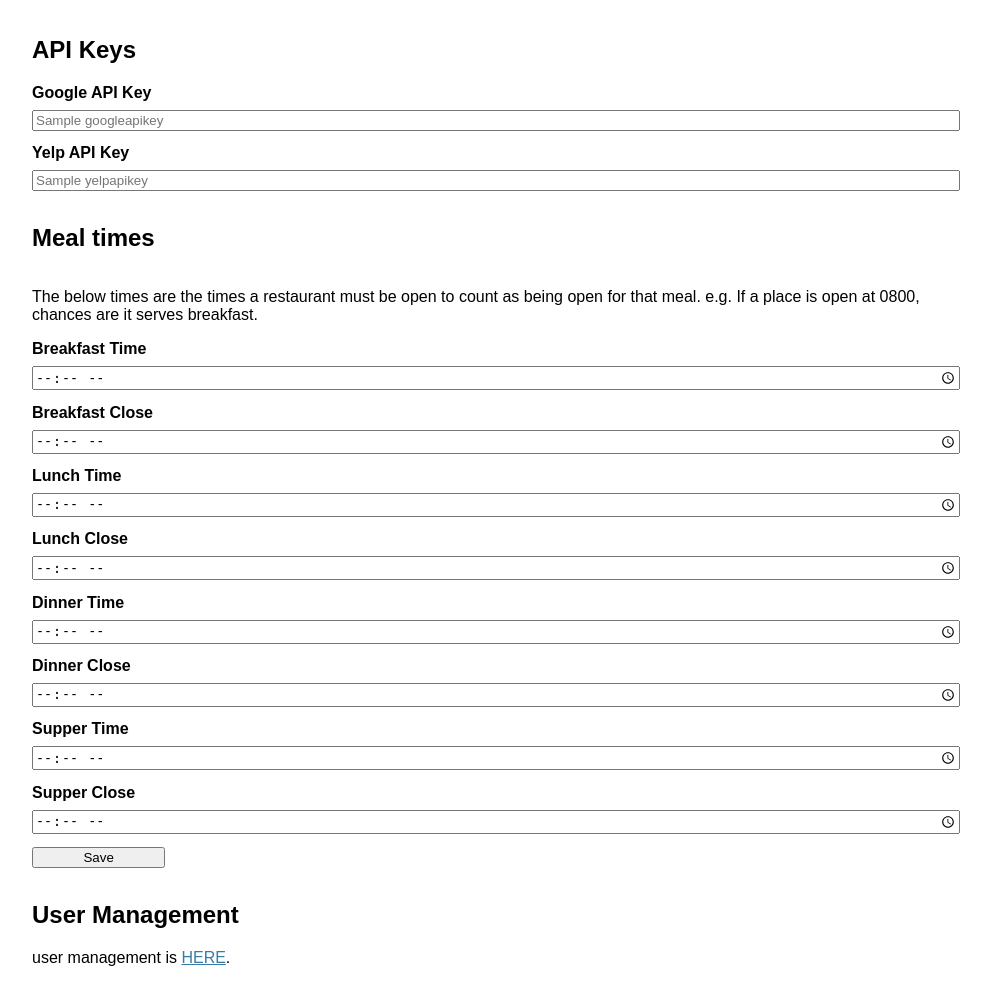
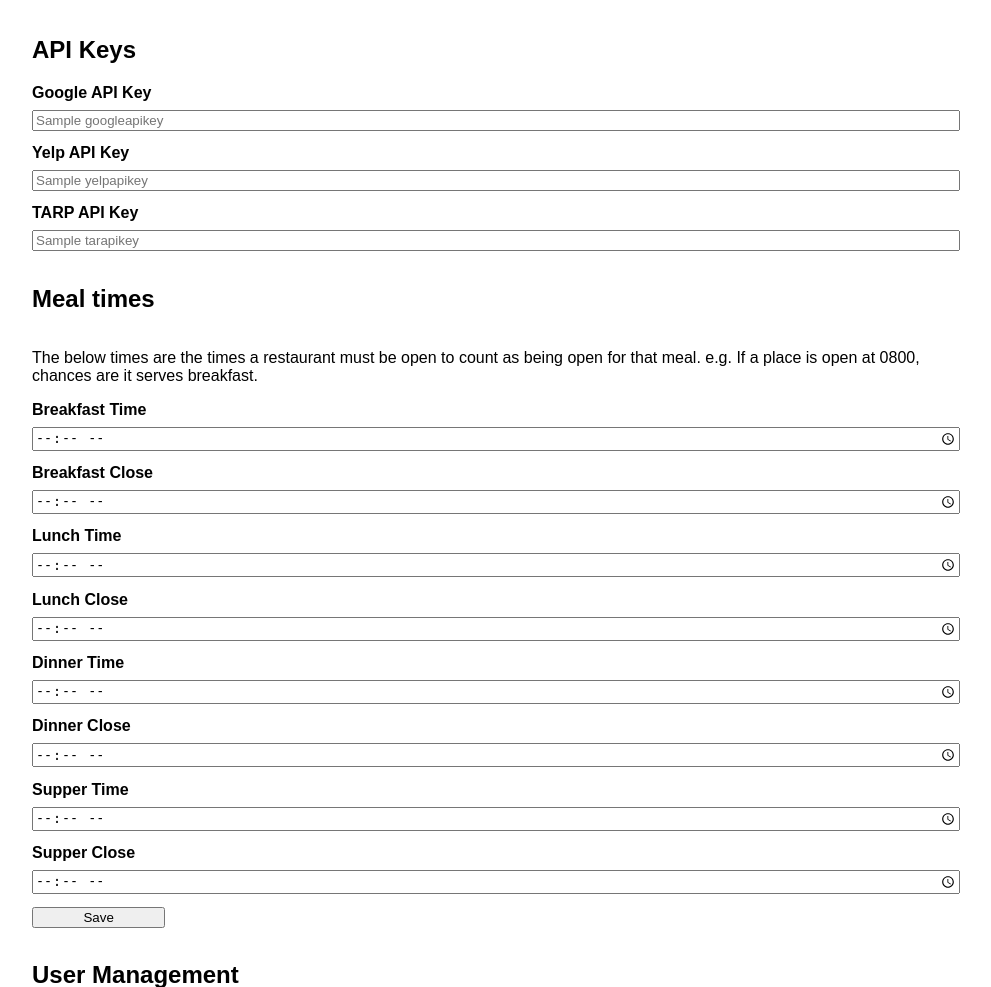
Before and after one commit to johnchampions/TARP, a Flask app: template templates/config/config.html in a window 1280 px wide. Shown: the part 115-1102 px from the top of the page, without its empty margins (144-1135 px from the left). Run offline with Flask 2, Linux system fonts and the light colour scheme; the template is opened without the code that fills it: most values are stand-ins (such as "Sample title", 1, 10 or a date in 2020); parts of the project's set-up code (start-up, migrations or seed data) failed here and were passed over; some libraries are stand-ins or nearby versions.

Commit message:
Added TAR api key text...

```diff
--- a/templates/config/config.html
+++ b/templates/config/config.html
@@ -10,6 +10,8 @@
     <input name="googleapikey" id="googleapikey" type="text" placeholder="{{ values['googleapikey'] }}" />
     <label for="yelpapikey">Yelp API Key</label>
     <input name="yelpapikey" id="yelpapikey" type="text" placeholder="{{ values['yelpapikey'] }}" />
+    <label for="tarpapikey">TARP API Key</label>
+    <input name="tarapikey" id="tarapikey" type="text" placeholder="{{ values['tarapikey'] }}" />
     <h2>Meal times</h2>
     <p>The below times are the times a restaurant must be open to count as being open for that meal.  e.g. If a place is open at 0800, chances are it serves breakfast.</p>
     <label for="breakfast">Breakfast Time</label>
```
